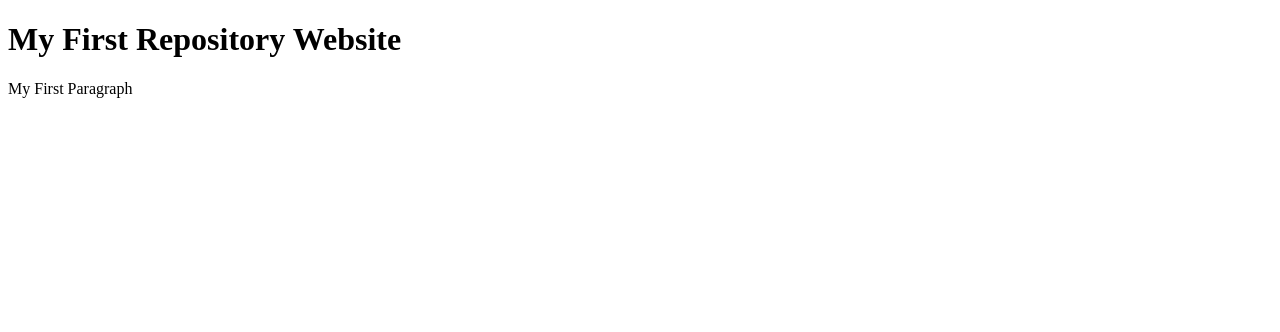
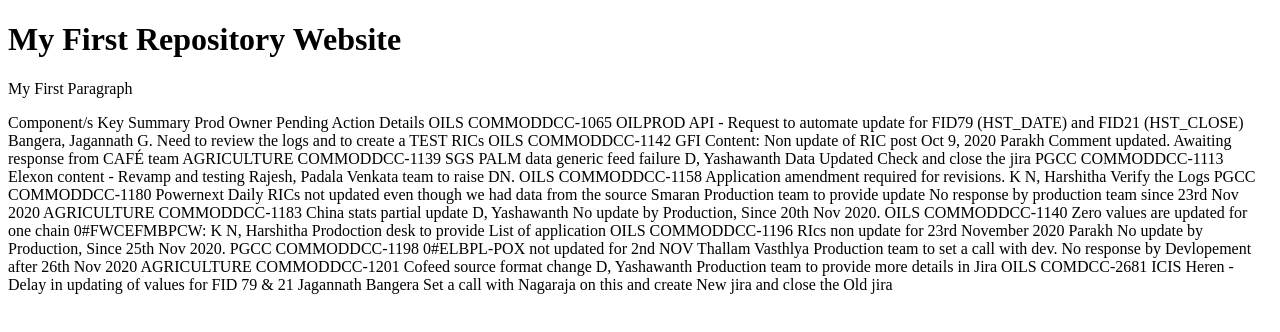
Before and after one commit to Kirankumar007-web/kirankumargitt, a plain HTML site: page index.html in a window 1280 px wide. Drawn offline with Linux system fonts and the light colour scheme.

Commit message:
commit index.html

```diff
--- a/index.html
+++ b/index.html
@@ -8,5 +8,18 @@
 		<h1>My First Repository Website</h1>
 		<h2?Sub-Title</h2>
 		<p>My First Paragraph</p>
+		<p>Component/s	Key	Summary	Prod Owner	Pending Action Details
+OILS	COMMODDCC-1065	OILPROD API - Request to automate update for FID79 (HST_DATE) and FID21 (HST_CLOSE)	Bangera, Jagannath G. 	Need to review the logs and to create a TEST RICs
+OILS	COMMODDCC-1142	GFI Content: Non update of RIC <GFISGXPTC4QZ0> post Oct 9, 2020	Parakh	Comment updated. Awaiting response from CAFÉ team
+AGRICULTURE	COMMODDCC-1139	SGS PALM data generic feed failure	D, Yashawanth 	Data Updated Check and close the jira
+PGCC	COMMODDCC-1113	Elexon content - Revamp and testing	Rajesh, Padala Venkata 	team to raise DN.
+OILS	COMMODDCC-1158	Application amendment required for revisions.	K N, Harshitha 	Verify the Logs
+PGCC	COMMODDCC-1180	Powernext Daily RICs not updated even though we had data from the source	Smaran	Production team to provide update No response by production team since 23rd Nov 2020
+AGRICULTURE	COMMODDCC-1183	China stats partial update	D, Yashawanth 	No update by Production, Since 20th Nov 2020.
+OILS	COMMODDCC-1140	Zero values are updated for one chain 0#FWCEFMBPCW:	K N, Harshitha 	Prodoction desk to provide List of application
+OILS	COMMODDCC-1196	RIcs non update for 23rd November 2020	Parakh	No update by Production, Since 25th Nov 2020.
+PGCC	COMMODDCC-1198	0#ELBPL-POX not updated for 2nd NOV	Thallam Vasthlya	Production team to set a call with dev. No response by Devlopement after 26th Nov 2020
+AGRICULTURE	COMMODDCC-1201	Cofeed source format change	D, Yashawanth 	Production team to provide more details in Jira
+OILS	COMDCC-2681	ICIS Heren - Delay in updating of values for FID 79 & 21	Jagannath Bangera	Set a call with Nagaraja on this and create New jira and close the Old jira</p>
 	</body>
 </html>
```
